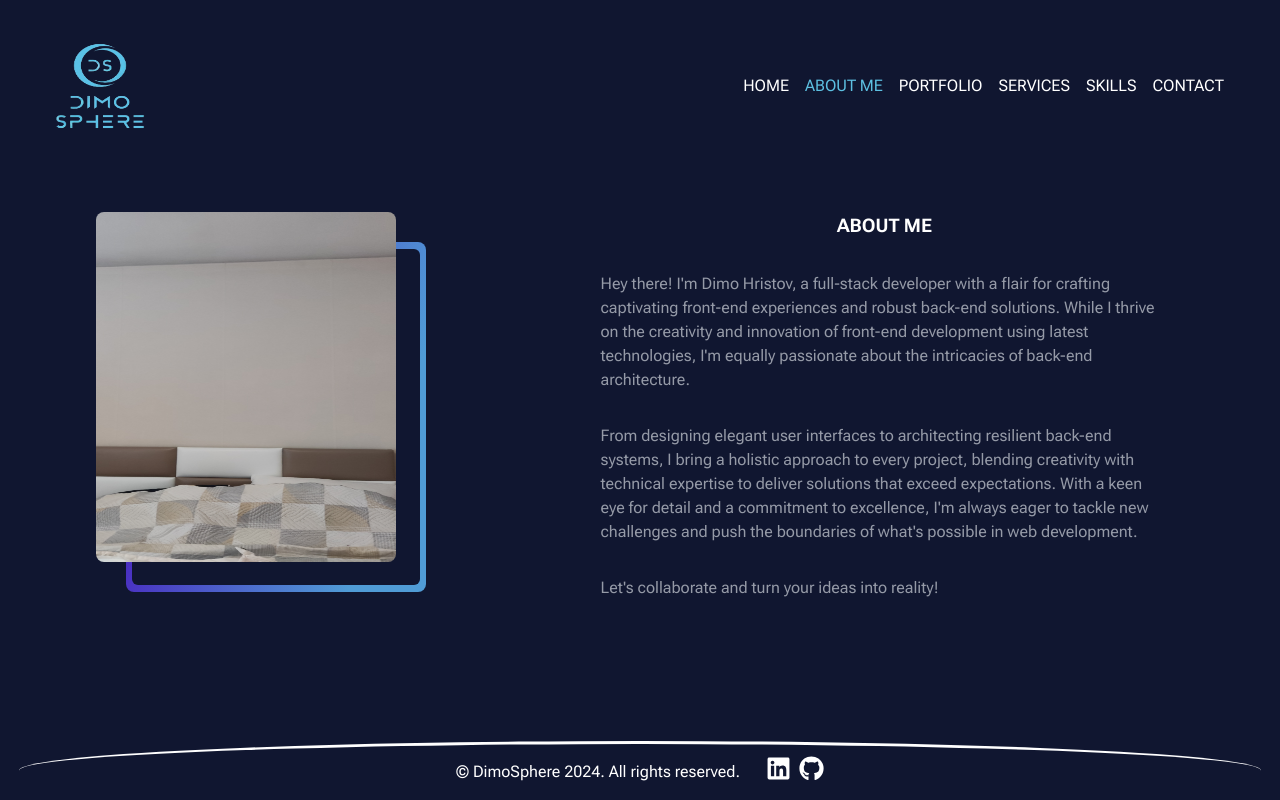
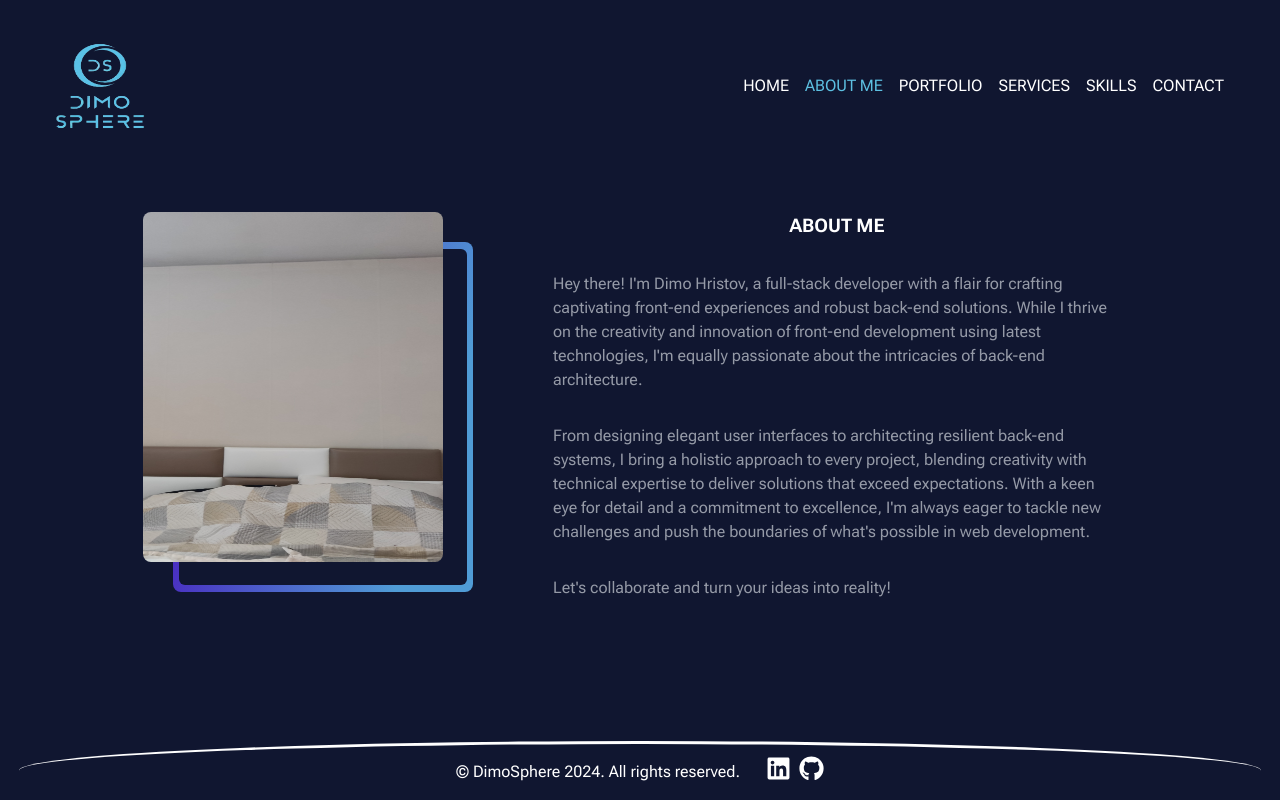
Before and after one commit to Dimo-Hristov/Personal-app, a Next.js app: page /about in a window 1280 px wide. Built offline with nearby package versions, Linux system fonts and the light colour scheme.

Commit message:
Update about.module.scss

```diff
--- a/src/app/about/about.module.scss
+++ b/src/app/about/about.module.scss
@@ -6,7 +6,8 @@
 
   .aboutMe {
     display: flex;
-    justify-content: space-around;
+    justify-content: center;
+    gap: 64px;
     flex-wrap: wrap;
     margin-bottom: 32px;
 
```
